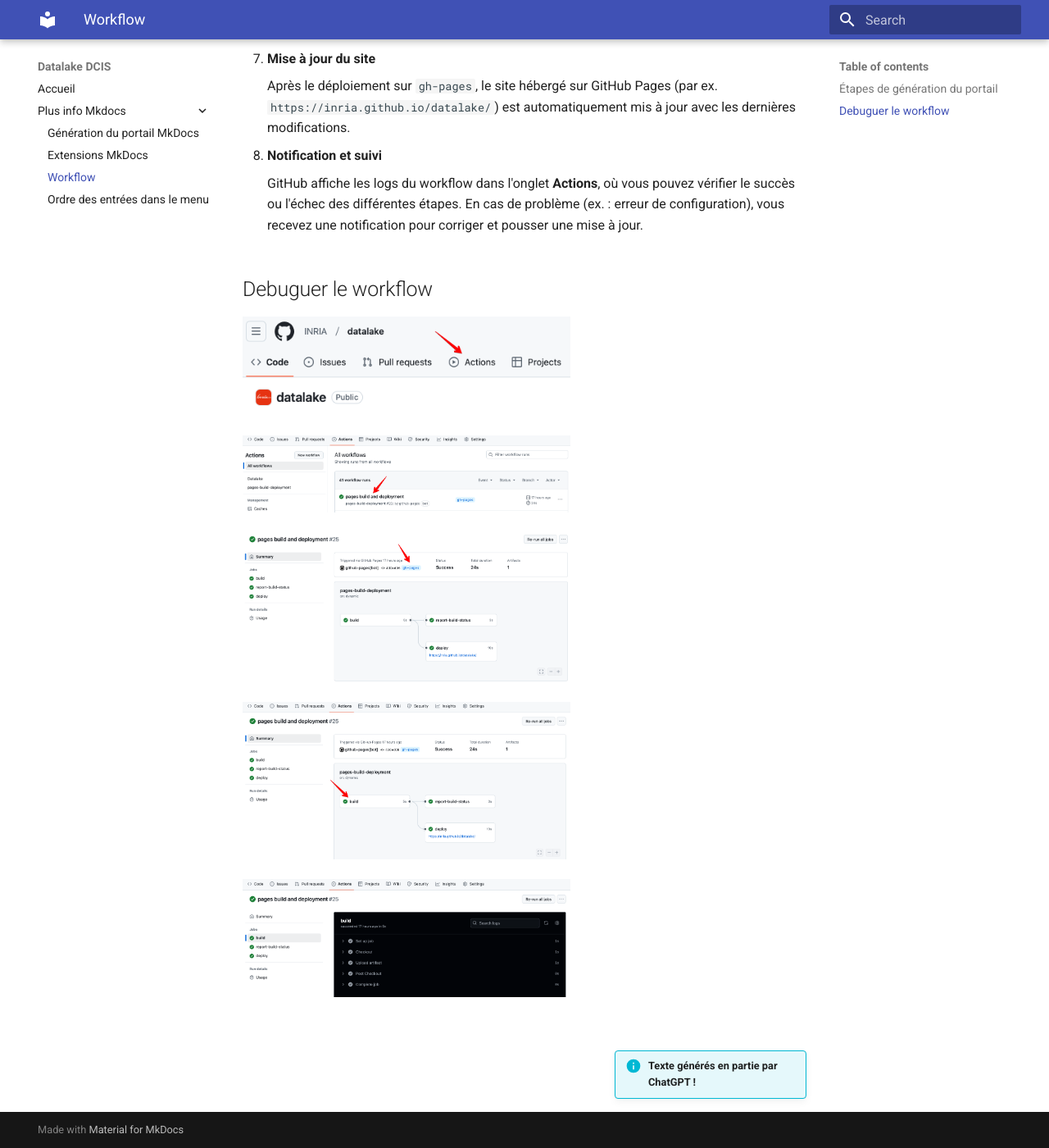
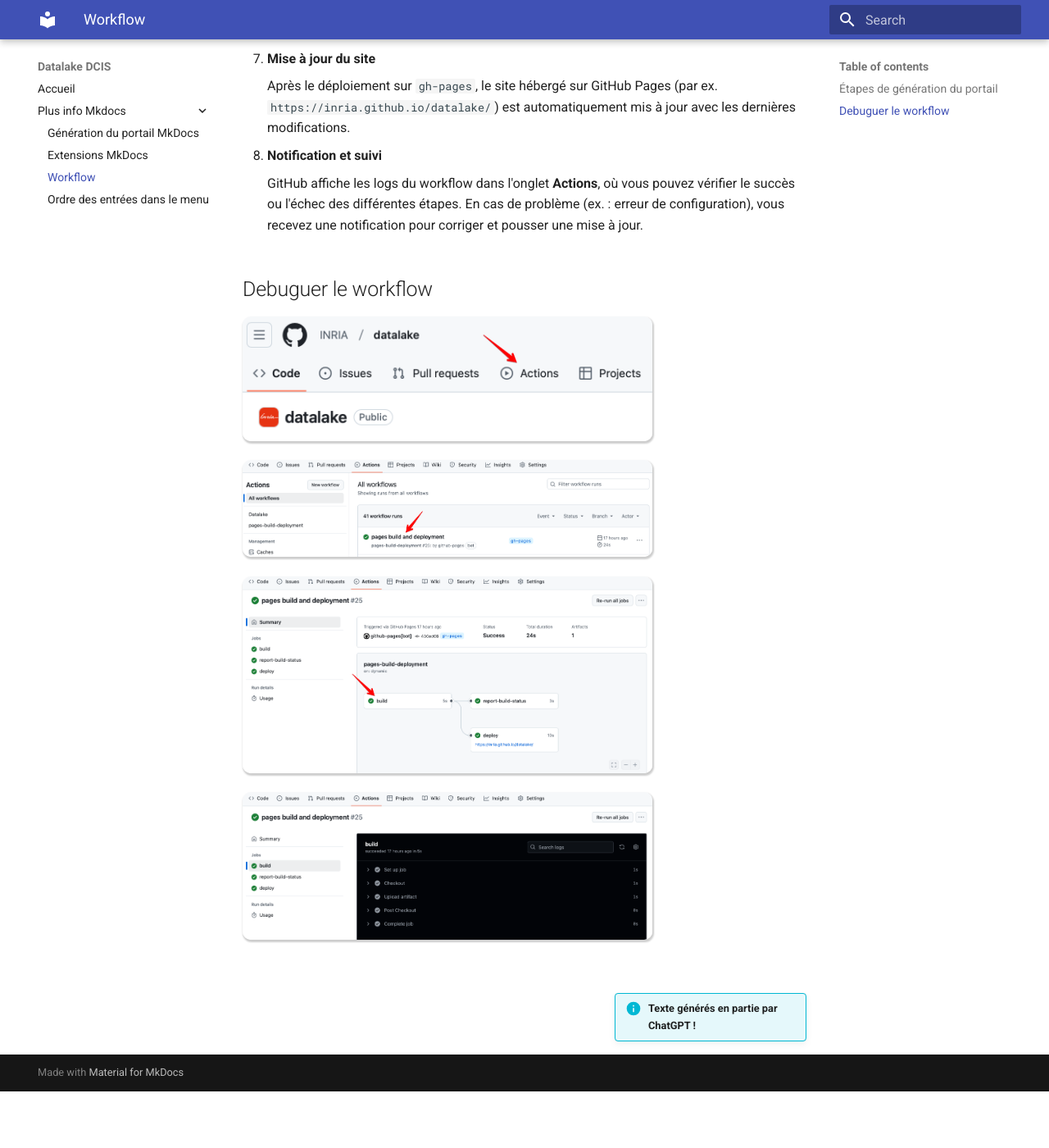
Before and after one commit to INRIA/datalake, an MkDocs documentation site: the page built from docs/Plus-info-Mkdocs/3-workflow.md, in a window 1280 px wide and 1400 px high, scrolled down 1063 px. Shown: the whole window at 82% size. Built offline with MkDocs 1.6.1 and Material for MkDocs 9.7.7, drawn with Linux system fonts in a browser that asks for light colours; after the commit the page ends 2394 px from its top, so only the background shows below that.

Commit message:
add glightbox cf. zoom image add css : shadow around images

```diff
--- a/docs/Plus-info-Mkdocs/3-workflow.md
+++ b/docs/Plus-info-Mkdocs/3-workflow.md
@@ -57,15 +57,13 @@
 
 ## Debuguer le workflow
 
-![Action button](Images/2024-12-13_11-28-35.png){ width="400" }
+![Action button](Images/2024-12-13_11-28-35.png){ width="500" }
 
-![build](Images/2024-12-13_11-37-06.png){ width="400" }
+![build](Images/2024-12-13_11-37-06.png){ width="500" }
 
-![gh-pages](Images/2024-12-13_11-37-31.png){ width="400" }
+![see build details](Images/2024-12-13_11-38-08.png){ width="500" }
 
-![see build details](Images/2024-12-13_11-38-08.png){ width="400" }
-
-![build details](Images/2024-12-13_11-38-30.png){ width="400" }
+![build details](Images/2024-12-13_11-38-30.png){ width="500" }
 
 
 &nbsp;
--- /dev/null
+++ b/docs/stylesheets/extra.css
@@ -0,0 +1,4 @@
+img {
+    box-shadow: 1px 2px 2px 1px rgba(0, 0, 0, 0.2);
+    border-radius: 10px
+}
--- a/mkdocs.yml
+++ b/mkdocs.yml
@@ -39,6 +39,9 @@
   - pymdownx.tasklist:
       custom_checkbox: true  # Listes de tâches avec cases à cocher personnalisées
 
+extra_css:
+  - stylesheets/extra.css # Ajout d'ombre autour des images
+
 plugins:
   - search:
       lang:
@@ -46,6 +49,19 @@
         - fr  # Plugin de recherche avec support pour l'anglais et le français
   - awesome-pages  # Organisation avancée des pages
   - macros  # Définition et utilisation de macros
+  - glightbox:
+        touchNavigation: true
+        loop: false
+        effect: zoom
+        slide_effect: slide
+        width: auto
+        height: auto
+        zoomable: true
+        draggable: true
+        skip_classes:
+          - custom-skip-class-name
+        auto_caption: false
+        caption_position: bottom
 
   - page-to-pdf:
       disableOnServe: true
```
Also changed, not shown: docs/Plus-info-Mkdocs/Images/2024-12-13_11-37-31.png (deleted).
